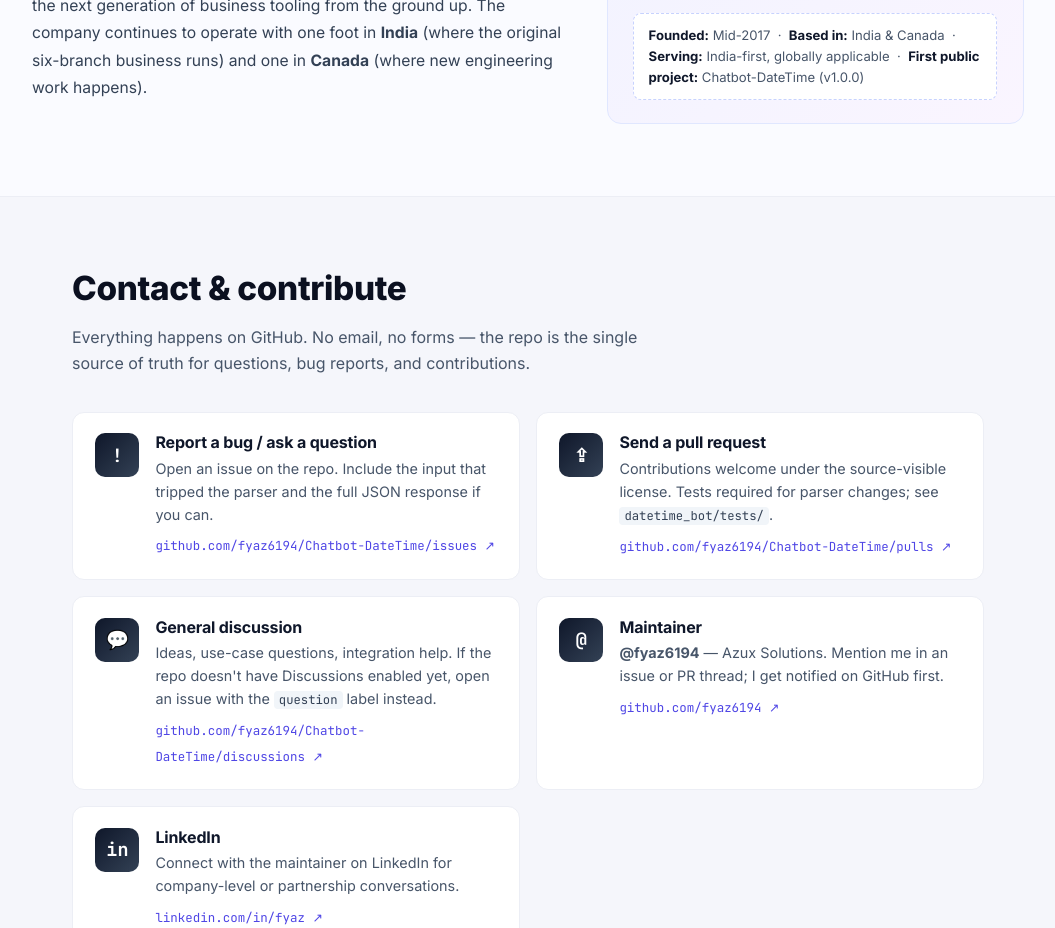
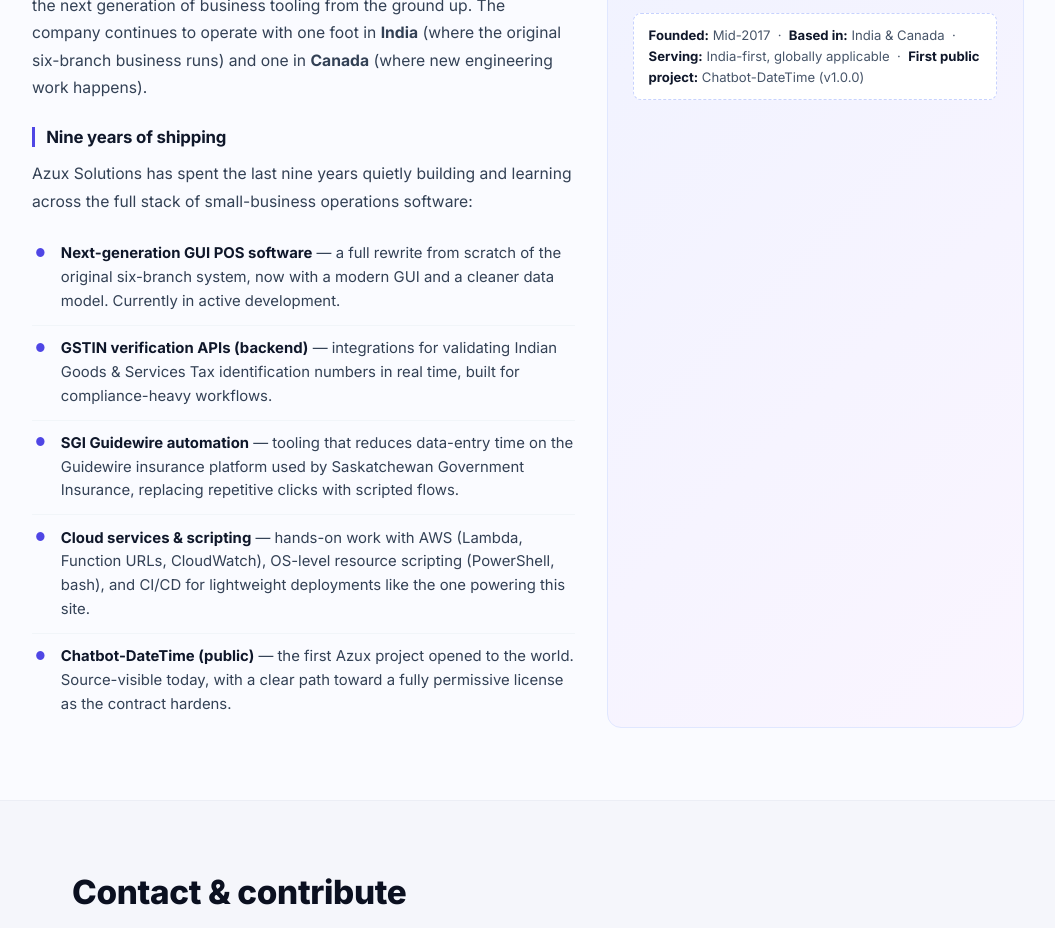
Before and after one commit to fyaz6194/azuxsolutions.com, a plain HTML site: page index.html in a window 1280 px wide. Shown: the part 7503-8431 px from the top of the page, without its empty margins (112-1167 px from the left). Drawn offline with Linux system fonts and the light colour scheme; no server answers.

Commit message:
Add 9-year track record: GUI POS, GSTIN APIs, SGI Guidewire, cloud & scripting

```diff
--- a/index.html
+++ b/index.html
@@ -524,6 +524,40 @@
             business runs) and one in <strong>Canada</strong> (where new engineering
             work happens).
           </p>
+
+          <h3 style="margin-top:1.6rem">Nine years of shipping</h3>
+          <p>
+            Azux Solutions has spent the last nine years quietly building and
+            learning across the full stack of small-business operations software:
+          </p>
+          <ul class="track-record">
+            <li>
+              <strong>Next-generation GUI POS software</strong> — a full rewrite from
+              scratch of the original six-branch system, now with a modern GUI and a
+              cleaner data model. Currently in active development.
+            </li>
+            <li>
+              <strong>GSTIN verification APIs (backend)</strong> — integrations for
+              validating Indian Goods &amp; Services Tax identification numbers in
+              real time, built for compliance-heavy workflows.
+            </li>
+            <li>
+              <strong>SGI Guidewire automation</strong> — tooling that reduces
+              data-entry time on the Guidewire insurance platform used by Saskatchewan
+              Government Insurance, replacing repetitive clicks with scripted flows.
+            </li>
+            <li>
+              <strong>Cloud services &amp; scripting</strong> — hands-on work with
+              AWS (Lambda, Function URLs, CloudWatch), OS-level resource scripting
+              (PowerShell, bash), and CI/CD for lightweight deployments like the one
+              powering this site.
+            </li>
+            <li>
+              <strong>Chatbot-DateTime (public)</strong> — the first Azux project
+              opened to the world. Source-visible today, with a clear path toward a
+              fully permissive license as the contract hardens.
+            </li>
+          </ul>
         </div>
 
         <aside class="about-mission">
--- a/styles.css
+++ b/styles.css
@@ -456,6 +456,20 @@
 .about-story p {
   color: #334155; font-size: .98rem; line-height: 1.75;
 }
+.track-record {
+  list-style: none; padding: 0; margin: 1rem 0 0;
+}
+.track-record li {
+  position: relative; padding: .7rem 0 .7rem 1.8rem;
+  color: #334155; font-size: .93rem; line-height: 1.6;
+  border-top: 1px solid #f1f5f9;
+}
+.track-record li:first-child { border-top: none; }
+.track-record li::before {
+  content: '●'; position: absolute; left: .2rem; top: .85rem;
+  color: #4f46e5; font-size: .7rem;
+}
+.track-record strong { color: #0f172a; }
 .about-mission {
   background: linear-gradient(135deg, #eef2ff, #faf5ff);
   border: 1px solid #e0e7ff; border-radius: 14px;
```
